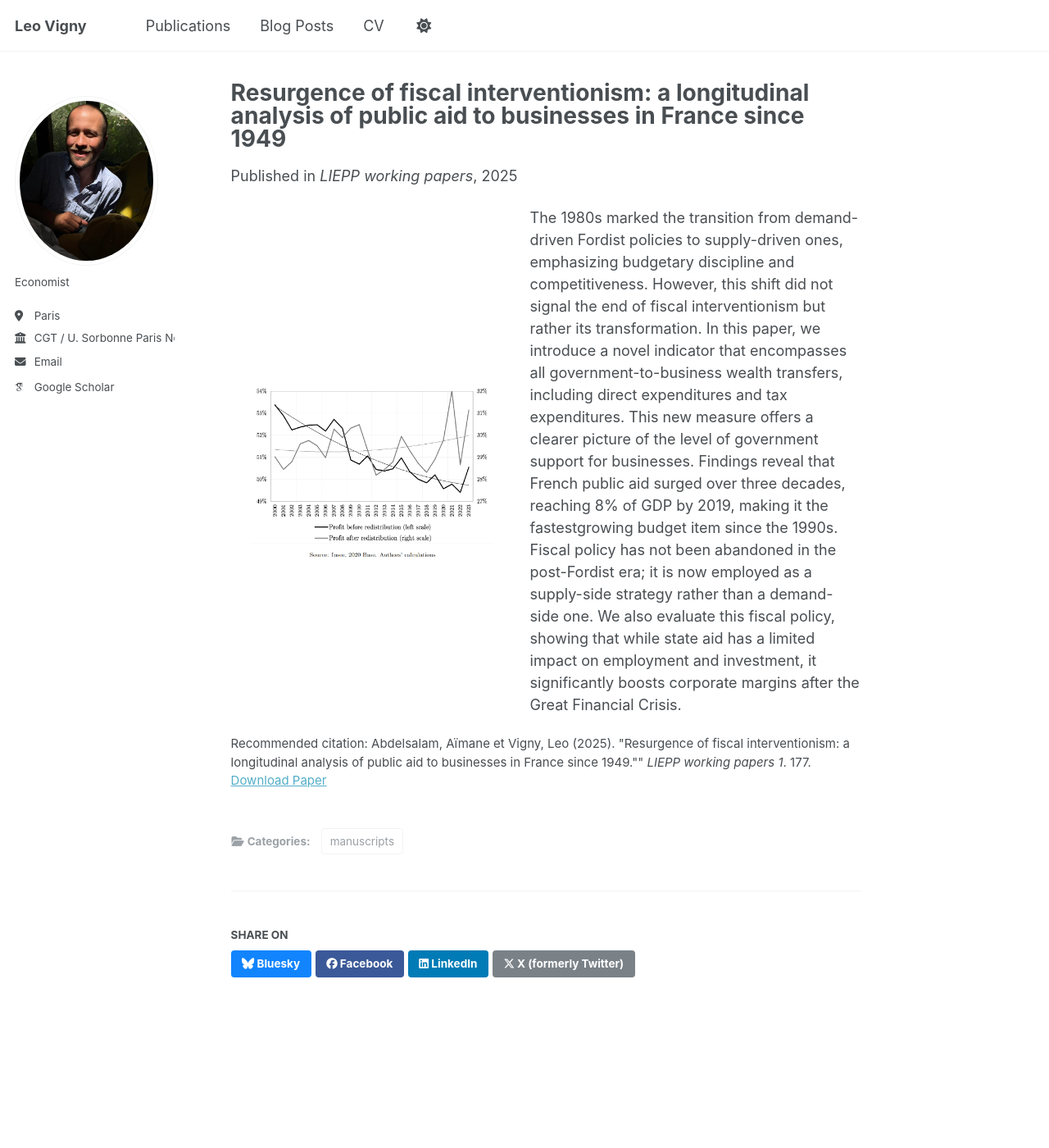
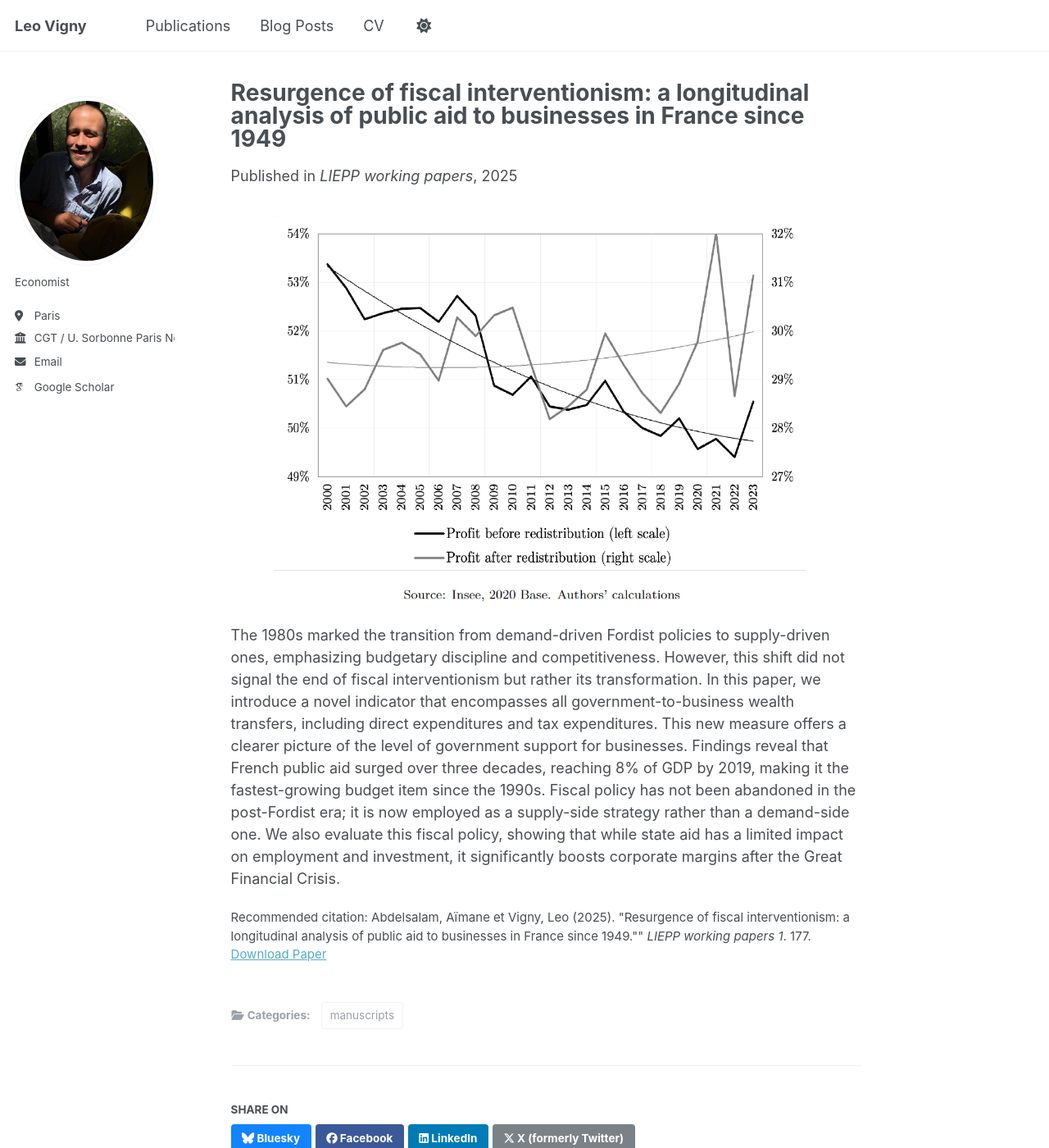
Before and after one commit to leo-vigny/leo-vigny.github.io, a Jekyll site: the page built from _workingpapers/abdel-vigny-2025.md, in a window 1280 px wide and 1400 px high. Shown: the whole window at 82% size. Built offline with Jekyll 4.4.1, drawn with Linux system fonts in a browser that asks for light colours; some web fonts are replaced; a script that is not in the unit is left out.

Commit message:
responsive

```diff
--- a/_workingpapers/abdel-vigny-2025.md
+++ b/_workingpapers/abdel-vigny-2025.md
@@ -9,9 +9,35 @@
 citation: 'Abdelsalam, Aïmane et Vigny, Leo (2025). "Resurgence of fiscal interventionism: a longitudinal analysis of public aid to businesses in France since 1949."&quot; <i>LIEPP working papers 1</i>. 177.'
 ---
 
-<div style="display: flex; align-items: center;">
-  <img src="https://leo-vigny.github.io/images/pic_aid_wp.png" style="width: 350px; border-radius: 10px; margin-right: 15px;">
-  <div>
-    <p>The 1980s marked the transition from demand-driven Fordist policies to supply-driven ones, emphasizing budgetary discipline and competitiveness. However, this shift did not signal the end of fiscal interventionism but rather its transformation. In this paper, we introduce a novel indicator that encompasses all government-to-business wealth transfers, including direct expenditures and tax expenditures. This new measure offers a clearer picture of the level of government support for businesses. Findings reveal that French public aid surged over three decades, reaching 8% of GDP by 2019, making it the fastestgrowing budget item since the 1990s. Fiscal policy has not been abandoned in the post-Fordist era; it is now employed as a supply-side strategy rather than a demand-side one. We also evaluate this fiscal policy, showing that while state aid has a limited impact on employment and investment, it significantly boosts corporate margins after the Great Financial Crisis.</p>
+<style>
+  .responsive-container {
+    display: flex;
+    flex-wrap: wrap;
+    align-items: flex-start;
+    gap: 15px;
+  }
+
+  .responsive-container img {
+    max-width: 100%;
+    height: auto;
+    border-radius: 10px;
+    flex: 1 1 300px;
+  }
+
+  .responsive-text {
+    flex: 2 1 300px;
+  }
+
+  @media (max-width: 768px) {
+    .responsive-container {
+      flex-direction: column;
+    }
+  }
+</style>
+
+<div class="responsive-container">
+  <img src="https://leo-vigny.github.io/images/pic_aid_wp.png" alt="Working paper image">
+  <div class="responsive-text">
+    <p>The 1980s marked the transition from demand-driven Fordist policies to supply-driven ones, emphasizing budgetary discipline and competitiveness. However, this shift did not signal the end of fiscal interventionism but rather its transformation. In this paper, we introduce a novel indicator that encompasses all government-to-business wealth transfers, including direct expenditures and tax expenditures. This new measure offers a clearer picture of the level of government support for businesses. Findings reveal that French public aid surged over three decades, reaching 8% of GDP by 2019, making it the fastest-growing budget item since the 1990s. Fiscal policy has not been abandoned in the post-Fordist era; it is now employed as a supply-side strategy rather than a demand-side one. We also evaluate this fiscal policy, showing that while state aid has a limited impact on employment and investment, it significantly boosts corporate margins after the Great Financial Crisis.</p>
   </div>
 </div>
```
